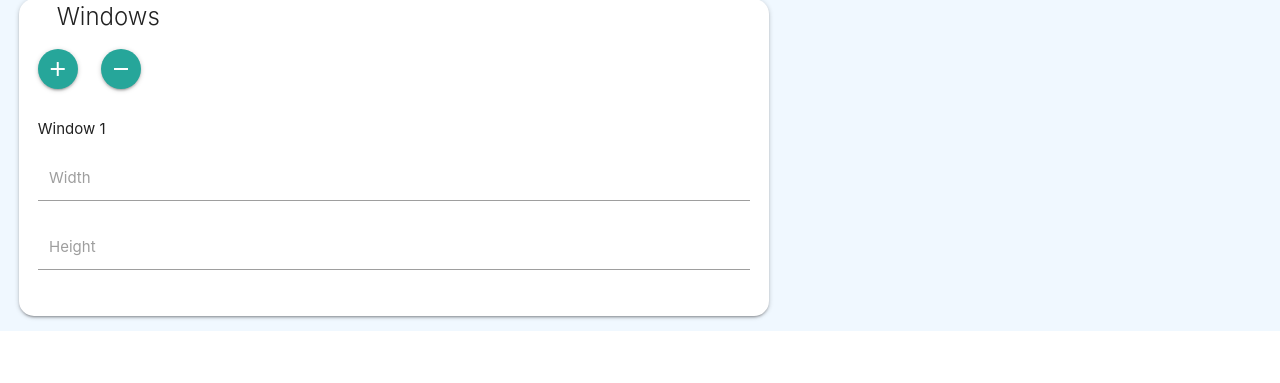
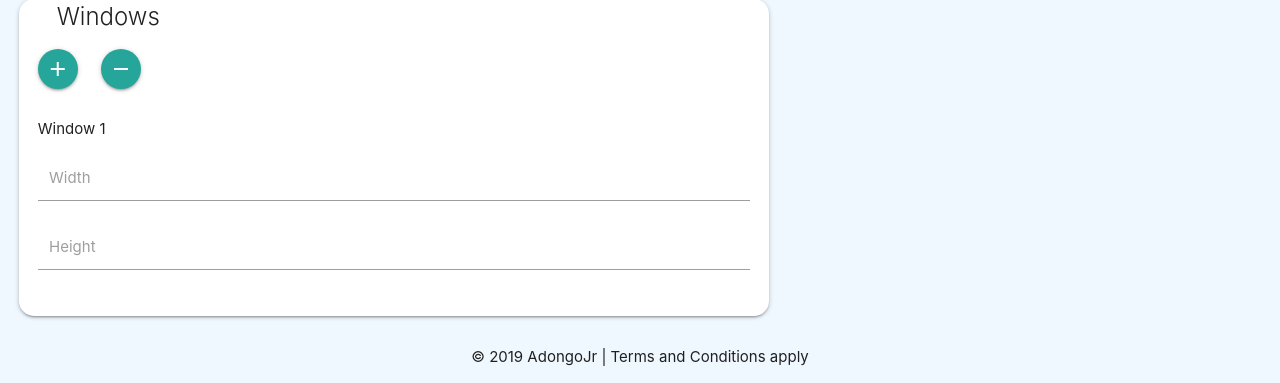
Before and after one commit to AdongoJr/Django-QS, a Django app: page /main/ in a window 1280 px wide. Shown: the part 1062-1445 px from the top of the page. Before the commit the page ends 1393 px from the top, so only its background shows below. Run offline with Django 3.2, Linux system fonts and the light colour scheme; a user stored in the database is signed in.

Commit message:
added copyright footer to main.html(hard coded)

```diff
--- a/static/css/mystyles.css
+++ b/static/css/mystyles.css
@@ -60,7 +60,7 @@ header {
     border: 1px solid black;
     border-radius: 5px;
     padding: 3px;
-    background-color: rgb(240, 230, 240);
+    background-color: rgb(234, 238, 238);
     width: 35%;
     height: 50vh;
     position: -webkit-sticky;
--- a/static/js/main.js
+++ b/static/js/main.js
@@ -44,6 +44,9 @@ function addWinInput(divName) {
 };
 
 $(document).ready(function(){
+    const currentYear = new Date().getFullYear();
+    $('#copyright').text(`\u00a9 ${currentYear} AdongoJr | Terms and Conditions apply`).css('text-align', 'center');
+
     $('#update').click(function(){
         let length = $('#length').val();
         let width = $('#width').val();
--- a/templates/main.html
+++ b/templates/main.html
@@ -108,4 +108,8 @@
 
 </div>
 
+<div class="footer">
+    <p id="copyright"></p>
+</div>
+
 {% endblock content %}
```
